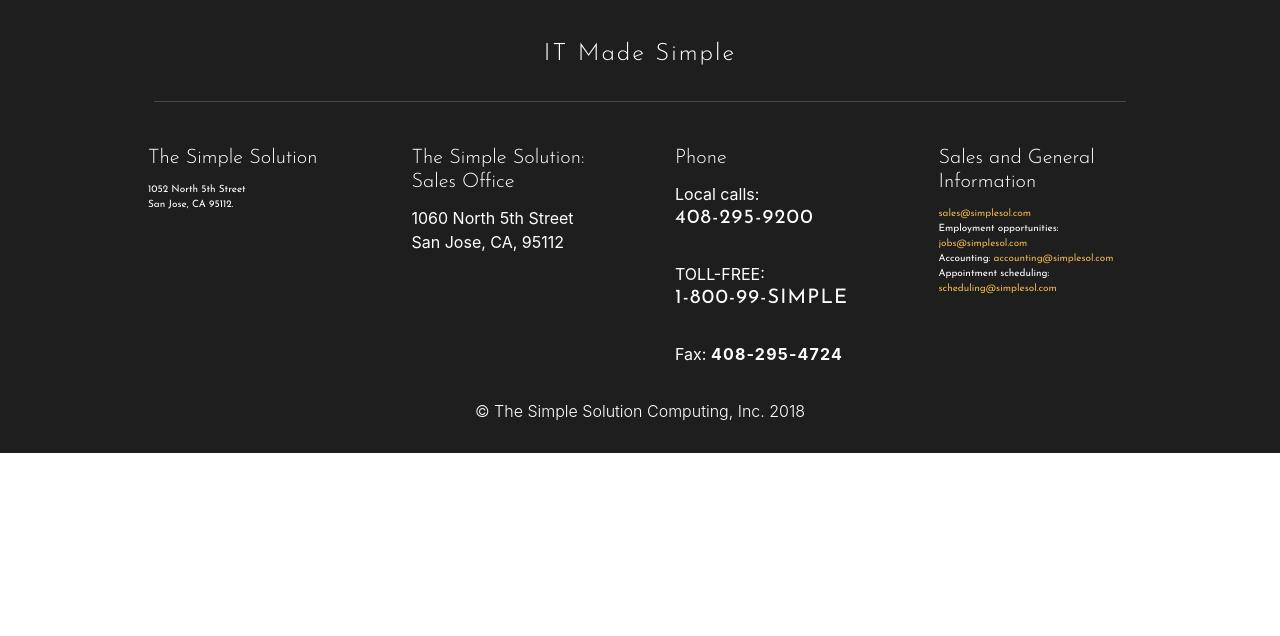
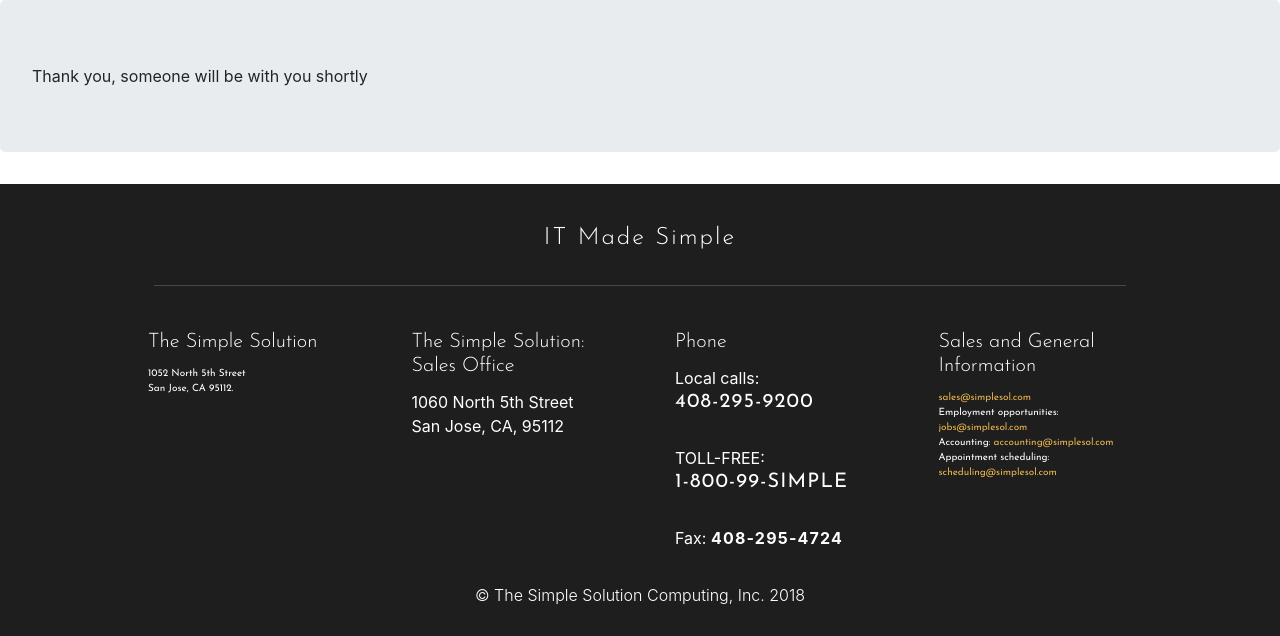
Before and after one commit to JohnABobst/SimpleSolWebsite, a Django app: template site_audit/templates/thanks.html in a window 1280 px wide. Shown: the part 88-724 px from the top of the page. Run offline with Django 3.2, Linux system fonts and the light colour scheme; the template is opened without the code that fills it, so the values that code supplies are empty; parts of the project's set-up code (start-up, migrations or seed data) failed here and were passed over; some libraries are stand-ins or nearby versions.

Commit message:
updated thanks.html
Added jumbotron to html

```diff
--- a/site_audit/templates/thanks.html
+++ b/site_audit/templates/thanks.html
@@ -2,6 +2,9 @@
 
 {% block content %}
 
+<div class="jumbotron">
+  Thank you, someone will be with you shortly
+</div>
 
 
 {% endblock %}
```
